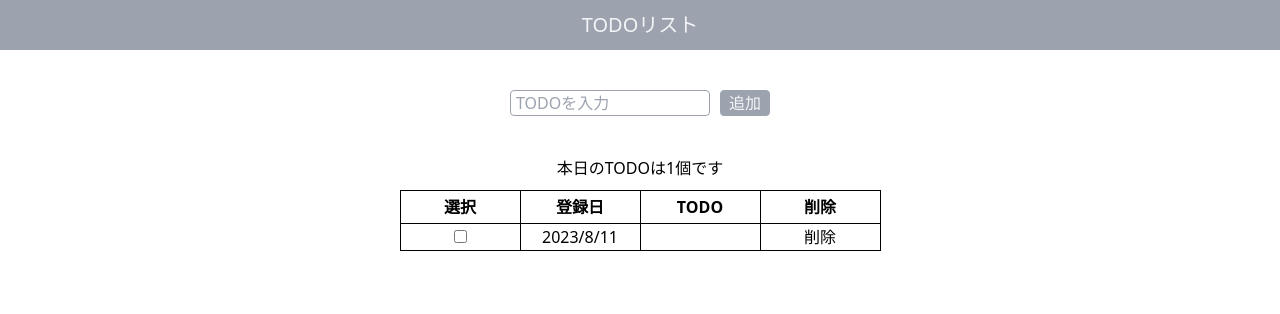
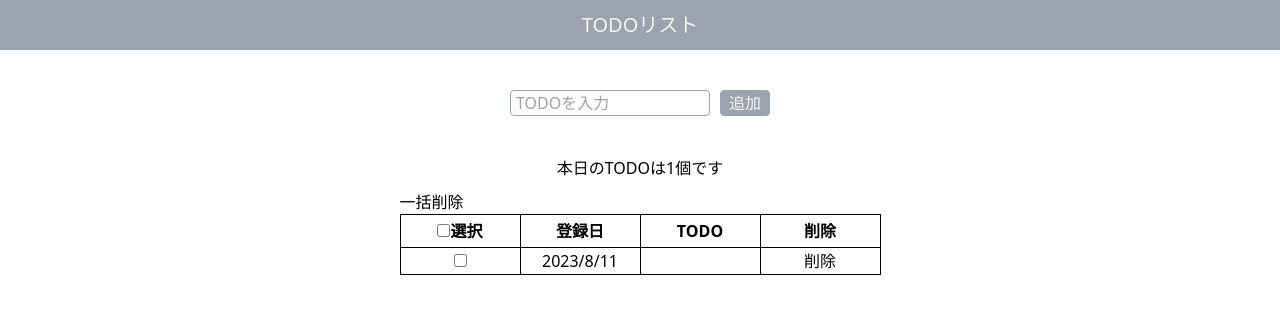
Before and after one commit to Masaki-KIhara/todo-list, a React (Create React App) app: page / in a window 1280 px wide. Both pictures are taken after a click on the button "追加". Shown: the top 314 px of the page. Built offline with nearby package versions, Linux system fonts and the light colour scheme.

Commit message:
一括削除機能実装

```diff
--- a/src/App.tsx
+++ b/src/App.tsx
@@ -3,17 +3,24 @@ import { ChangeEvent, useEffect, useState } from "react";
 type TableBodyType = {
   date: string;
   content: string;
+  checked: boolean;
+};
+
+type CheckTabeleType = {
+  val: ChangeEvent<HTMLInputElement>;
+  key: number;
 };
 
 function App() {
-  const tableHeaderList = ["選択", "登録日", "TODO", "削除"];
+  const tableHeaderList = ["登録日", "TODO", "削除"];
   const [inputValue, setInputValue] = useState<string>("");
   const [tableBody, setTableBody] = useState<TableBodyType>({
     date: "",
     content: "",
+    checked: false,
   });
   const [tableBodyList, setTableBodyList] = useState<TableBodyType[]>([]);
-
+  const [checkedList, setCheckedList] = useState<Array<number>>([]);
   const onChangeInput = (e: ChangeEvent<HTMLInputElement>) => {
     setInputValue(e.target.value);
   };
@@ -27,12 +34,64 @@ function App() {
     setTableBodyList((prev) => [...prev]);
   };
 
+  const deleteAllTable = () => {
+    if (window.confirm("選択されているTODOを削除しますか？")) {
+      checkedList.reverse().forEach((item) => {
+        tableBodyList.splice(item, 1);
+        setCheckedList([]);
+        setTableBodyList((prev) => [...prev]);
+      });
+    }
+  };
+
+  //オブジェクトのcheckedを変更する
+  const checkedTable = ({ val, key }: CheckTabeleType) => {
+    const upDateList = [...tableBodyList];
+    upDateList[key].checked = val.target.checked;
+    setTableBodyList(upDateList);
+    if (val.target.checked === true) {
+      checkedList.push(key);
+      setCheckedList(checkedList);
+    } else if (val.target.checked === false) {
+      checkedList.forEach((item, index) => {
+        if (index === key) {
+          checkedList.splice(index, 1);
+          setCheckedList(checkedList);
+        }
+      });
+    }
+  };
+
+  const checkAll = (val: ChangeEvent<HTMLInputElement>) => {
+    setTableBodyList(
+      tableBodyList.map((item) => ({
+        ...item,
+        checked: val.target.checked,
+      }))
+    );
+    if (val.target.checked) {
+      for (let count = 0; count < tableBodyList.length; count++) {
+        checkedList.push(count);
+        setCheckedList(checkedList);
+      }
+    } else if (!val.target.checked) {
+      for (let count = 0; count < tableBodyList.length; count++) {
+        checkedList.splice(count, 1);
+        setCheckedList(checkedList);
+      }
+    }
+  };
+
   useEffect(() => {
     const now = new Date();
     const refistrationDay = `${now.getFullYear()}/${
       now.getMonth() + 1
     }/${now.getDate()}`;
-    setTableBody({ date: refistrationDay, content: inputValue });
+    setTableBody({
+      date: refistrationDay,
+      content: inputValue,
+      checked: false,
+    });
   }, [inputValue]);
 
   return (
@@ -61,9 +120,15 @@ function App() {
         {tableBodyList.length === 0 ? (
           <p>登録されているTODOはありません。</p>
         ) : (
+          <div>
+            <button onClick={deleteAllTable}>一括削除</button>
             <table>
               <thead>
                 <tr>
+                  <th className="text-center max-w-[440px] min-w-[120px] border-[1px] border-gray-200">
+                    <input type="checkbox" onChange={checkAll} />
+                    選択
+                  </th>
                   {tableHeaderList.map((item, key) => {
                     return (
                       <th
@@ -81,7 +146,16 @@ function App() {
                   return (
                     <tr key={key}>
                       <td className="text-center max-w-[440px] min-w-[120px] border-[1px] border-gray-200">
-                      <input type="checkbox" />
+                        <input
+                          type="checkbox"
+                          onChange={(val) => {
+                            checkedTable({
+                              val: val,
+                              key: key,
+                            });
+                          }}
+                          checked={tableBodyList[key].checked}
+                        />
                       </td>
                       <td className="max-w-[440px] px-[10px] min-w-[120px] border-[1px] border-gray-200 text-center break-all">
                         {item.date}
@@ -103,6 +177,7 @@ function App() {
                 })}
               </tbody>
             </table>
+          </div>
         )}
       </div>
     </>
```
Lines whose indentation alone changed are shown as unchanged.
